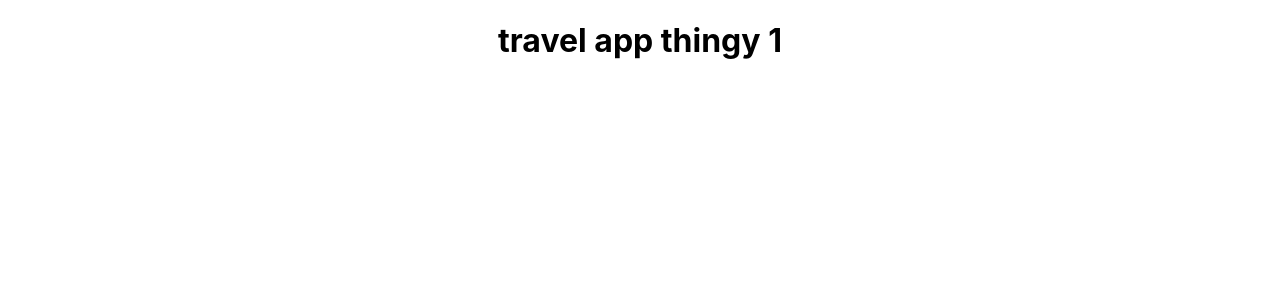
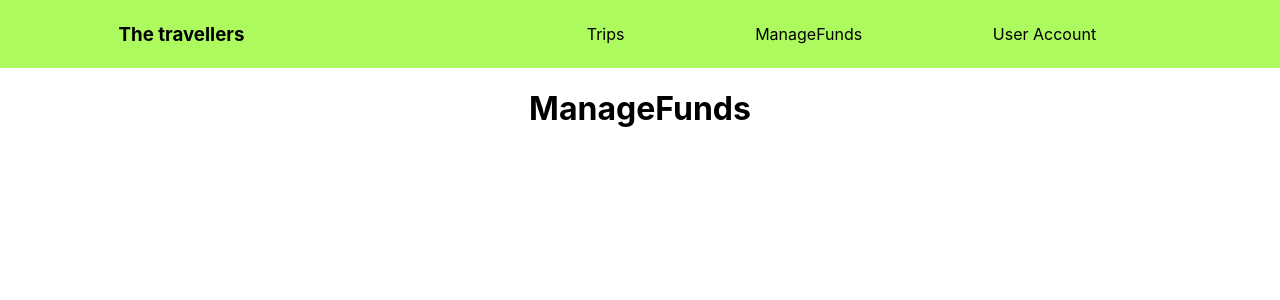
Before and after one commit to karthik-36/travel-app, a React (Create React App) app: page /travel-app/ManageFunds in a window 1280 px wide. Shown: the top 300 px of the page. Built offline with nearby package versions, Linux system fonts and the light colour scheme.

Commit message:
basic router

```diff
--- a/src/App.css
+++ b/src/App.css
@@ -2,37 +2,21 @@
   text-align: center;
 }
 
-.App-logo {
-  height: 40vmin;
-  pointer-events: none;
+nav{
+
+  display: flex;
+  justify-content: space-around;
+  align-items: center;
+  min-height: 8.5vh;
+  background-color: rgb(172, 250, 93);
+
 }
 
-@media (prefers-reduced-motion: no-preference) {
-  .App-logo {
-    animation: App-logo-spin infinite 20s linear;
-  }
+
+.navlinks{
+  width: 50%;
+  display: flex;
+  justify-content: space-around;
+  list-style: none;
+  align-items: center;
 }
-
-.App-header {
-  background-color: #282c34;
-  min-height: 100vh;
-  display: flex;
-  flex-direction: column;
-  align-items: center;
-  justify-content: center;
-  font-size: calc(10px + 2vmin);
-  color: white;
-}
-
-.App-link {
-  color: #61dafb;
-}
-
-@keyframes App-logo-spin {
-  from {
-    transform: rotate(0deg);
-  }
-  to {
-    transform: rotate(360deg);
-  }
-}
--- a/src/App.js
+++ b/src/App.js
@@ -1,11 +1,40 @@
 import logo from './logo.svg';
 import './App.css';
+import React from 'react';
+import Nav from './components/Nav';
+import ManageFunds from './components/ManageFunds';
+import Trips from './components/Trips';
+import { BrowserRouter, Switch, Routes,Route } from 'react-router-dom';
+
 
 function App() {
   return (
-    <div className="App">
-      <h1>travel app thingy 1</h1>
-    </div>
+
+  //   <BrowserRouter>
+
+  //   <Routes>
+  //     <Route path="/" element={<Nav/>}>
+  //       <Route path="expenses" element={<Trips/>} />
+  //       <Route path="invoices" element={<ManageFunds/>} />
+  //     </Route>
+  //   </Routes>
+  // </BrowserRouter>
+
+
+<BrowserRouter>
+      <div className="App">
+
+      <Nav/>
+        <Routes>
+        <Route path = "/travel-app/Trips" element = {<Trips/>} />
+        <Route path = "/travel-app/ManageFunds" element = {<ManageFunds/>} />
+        </Routes>
+
+      </div>
+    </BrowserRouter>
+
+
+
   );
 }
 
--- /dev/null
+++ b/src/components/ManageFunds.js
@@ -0,0 +1,13 @@
+import React from 'react';
+
+
+
+function ManageFunds() {
+  return (
+    <div>
+         <h1>ManageFunds</h1>
+    </div>
+  );
+}
+
+export default ManageFunds;
--- /dev/null
+++ b/src/components/Nav.js
@@ -0,0 +1,18 @@
+import React from 'react';
+
+
+function ManageFunds() {
+    return (
+        <nav>
+            <h3> The travellers </h3>
+
+            <ul className="navlinks">
+                <li> Trips</li>
+                <li> ManageFunds</li>
+                <li> User Account</li>
+            </ul>
+        </nav>
+    );
+}
+
+export default ManageFunds;
--- /dev/null
+++ b/src/components/Trips.js
@@ -0,0 +1,12 @@
+import React from 'react';
+
+
+function Trips() {
+    return (
+        <div >
+            <h1>trips</h1>
+        </div>
+    );
+}
+
+export default Trips;
```
Also changed, not shown: package.json (+6 -2 lines), 1 other file (tests, documents, lock files or other folders).
